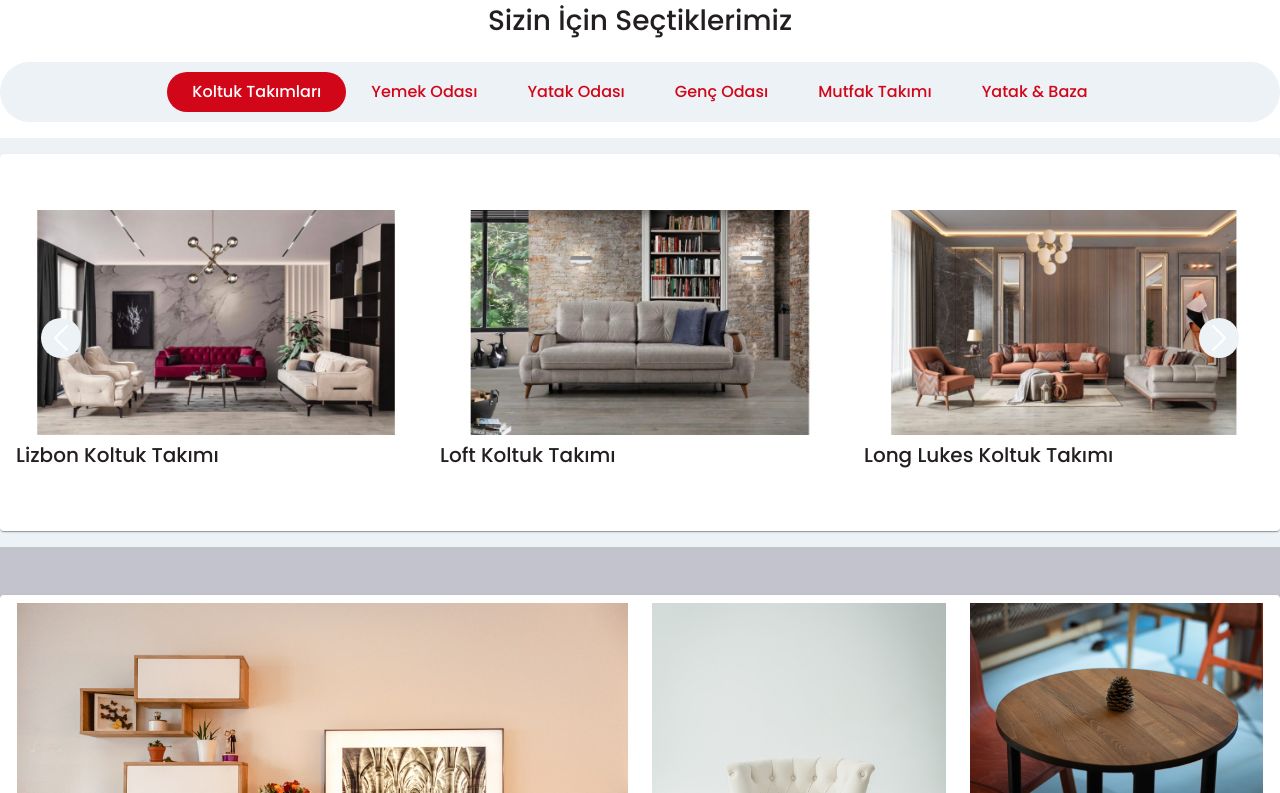
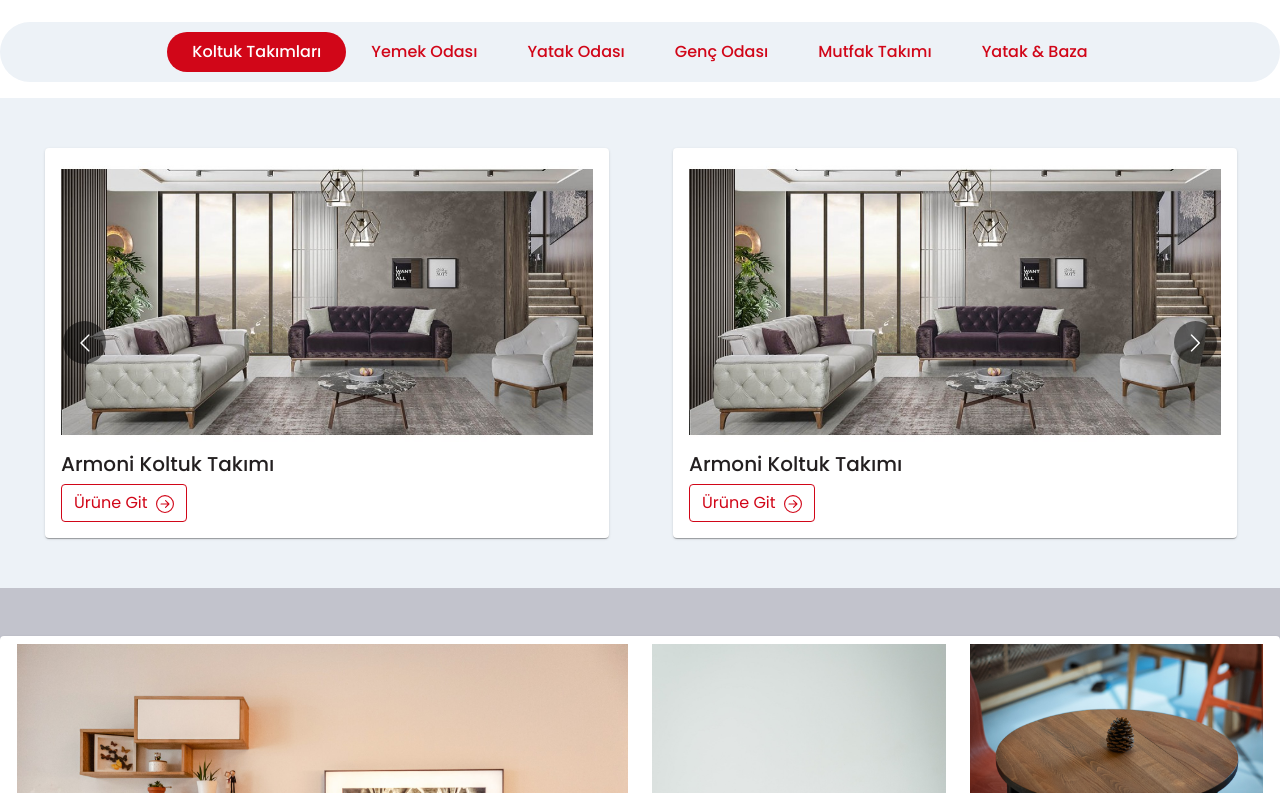
Before and after one commit to mpolat35/evm-home, a React (Create React App) app: page / in a window 1280 px wide. Shown: the part 747-1540 px from the top of the page. Built offline with nearby package versions, Linux system fonts and the light colour scheme; a web font is replaced by a local one.

Commit message:
düzenleme

```diff
--- a/src/components/ProductCard.js
+++ b/src/components/ProductCard.js
@@ -7,11 +7,15 @@ const ProductCard = () => {
    return (
       <div className="paper pt-1 pb-3 px-3">
          <div >
-            <img src={armoni} className="img-fluid" style={{width:'100%', height:'250px', objectFit:'cover'}} alt="..."/>
+            <img src={armoni} className="img-fluid" style={{width:'100%', height:'300px', objectFit:'cover'}} alt="..."/>
             <div >
                <h5>Armoni Koltuk Takımı</h5>
                <Link to={`/yemek-odasi`} style={{textDecoration:'none'}} >
-               <button className="btn btn-outline-primary">Ürüne Git</button>
+               <button className="btn btn-outline-primary">Ürüne Git
+                  <svg xmlns="http://www.w3.org/2000/svg" width="18" height="18" fill="currentColor" className="bi bi-arrow-right-circle ms-2" viewBox="0 0 16 16">
+                  <path fill-rule="evenodd" d="M1 8a7 7 0 1 0 14 0A7 7 0 0 0 1 8zm15 0A8 8 0 1 1 0 8a8 8 0 0 1 16 0zM4.5 7.5a.5.5 0 0 0 0 1h5.793l-2.147 2.146a.5.5 0 0 0 .708.708l3-3a.5.5 0 0 0 0-.708l-3-3a.5.5 0 1 0-.708.708L10.293 7.5H4.5z"/>
+                  </svg>
+               </button>
                </Link>
 
             </div>
--- a/src/components/YeniKartSlayt.js
+++ b/src/components/YeniKartSlayt.js
@@ -7,7 +7,7 @@ import ProductCard from './ProductCard';
 const YeniKartSlayt = () => {
    return (
       <div style={{backgroundColor:'#edf2f7'}}>
-         <div className="container-xxl py-5"  >
+         <div className="container-xxl py-4"  >
             <Carousel
                arrows={true}
                additionalTransfrom={1}
@@ -20,14 +20,14 @@ const YeniKartSlayt = () => {
                responsive={{
                   superLargeDesktop: {
                      breakpoint: { max: 3000, min: 1300 },
-                     items: 4,
+                     items: 3,
                   },
                   desktop: {
                      breakpoint: {
                      max: 1300,
                      min: 980,
                      },
-                     items: 3,
+                     items: 2,
                      partialVisibilityGutter: 40,
                   },
                   tablet: {
--- a/src/genel.css
+++ b/src/genel.css
@@ -70,3 +70,9 @@ body {
 .radius-30 {
   border-radius: 30px;
 }
+
+.card-img {
+  width: 100%;
+  height: 300px;
+  border-radius:8px;
+}
--- a/src/pages/home/Home.css
+++ b/src/pages/home/Home.css
@@ -59,10 +59,6 @@ ol.carousel-indicators li.active {
     background-color: #edf2f7;
   }
 
-  .carousel-item.active, .carousel-item-next, .carousel-item-prev {
-    background-color: #edf2f7;
-    padding: 20px 0px;
-  }
 
 
 
--- a/src/pages/home/HomeTab.js
+++ b/src/pages/home/HomeTab.js
@@ -1,6 +1,7 @@
 import React from 'react'
 import Kartslayt from '../../components/Kartslayt'
 import YemekOdasi from '../../components/YemekOdasi'
+import YeniKartSlayt from '../../components/YeniKartSlayt'
 
 const HomeTab = () => {
     return (
@@ -27,9 +28,9 @@ const HomeTab = () => {
                 </li>
             </ul>
             <div className="tab-content py-3" id="pills-tabContent" style={{backgroundColor:'#edf2f7'}} >
-                <div className="tab-pane fade show active" id="pills-koltuk" role="tabpanel" aria-labelledby="pills-koltuk-tab"><Kartslayt/></div>
-                <div className="tab-pane fade" id="pills-yemek" role="tabpanel" aria-labelledby="pills-yemek-tab"><YemekOdasi/></div>
-                <div className="tab-pane fade" id="pills-yatak" role="tabpanel" aria-labelledby="pills-yatak-tab">CCC</div>
+                <div className="tab-pane fade show active" id="pills-koltuk" role="tabpanel" aria-labelledby="pills-koltuk-tab"><YeniKartSlayt/></div>
+                <div className="tab-pane fade" id="pills-yemek" role="tabpanel" aria-labelledby="pills-yemek-tab"><Kartslayt/></div>
+                <div className="tab-pane fade" id="pills-yatak" role="tabpanel" aria-labelledby="pills-yatak-tab"><YemekOdasi/></div>
                 <div className="tab-pane fade" id="pills-genc" role="tabpanel" aria-labelledby="pills-genc-tab">DDD</div>
                 <div className="tab-pane fade" id="pills-mutfak" role="tabpanel" aria-labelledby="pills-mutfak-tab">EEE</div>
                 <div className="tab-pane fade" id="pills-baza" role="tabpanel" aria-labelledby="pills-baza-tab">FFF</div>
--- a/src/pages/koltuk/KoltukTakimi.js
+++ b/src/pages/koltuk/KoltukTakimi.js
@@ -17,7 +17,7 @@ const Koltuktakimi = () => {
                 <div className="col-lg-4 col-md-6 col-sm-12 mb-3">
                 <Link to={`/yemek-odasi`} style={{textDecoration:'none'}} >
                     <div className="paper">
-                        <img src={armoni} className="d-block w-100" alt="..."/>
+                        <img src={armoni} width="100%" height="300px" alt="..."/>
                         <div className="">
                             <h5 className="mt-1">Armoni Koltuk Takımı</h5>
                         </div>
@@ -25,20 +25,20 @@ const Koltuktakimi = () => {
                     </Link>
                 </div>
 
-                <div className="col-lg-4 col-md-6 col-sm-12 mb-3">
-                    <div className="paper">
-                        <img src={kiev} className="d-block w-100" alt="..."/>
-                        <div className="">
+                <div className="col-lg-4 col-sm-12">
+                    <div className="paper"  >
+                        <img src={kiev} width="100%" height="300px" alt="..."/>
+                        <div className="d-none d-md-block">
                             <h5 className="mt-1">Kiev Koltuk Takımı</h5>
                         </div>
                     </div>
                 </div>
 
                 <div className="col-lg-4 col-sm-12">
-                    <div className="paper">
-                        <img src={longlukes} className="d-block w-100" alt="..."/>
+                    <div className="paper"  >
+                        <img src={longlukes} width="100%" height="300px" alt="..."/>
                         <div className="d-none d-md-block">
-                            <h5 className="mt-1">Long Lukes Koltuk Takımı</h5>
+                            <h5 className="mt-1">Lukes Koltuk Takımı</h5>
                         </div>
                     </div>
                 </div>
```
Also changed, not shown: src/images/kt/longlukes.jpg.
